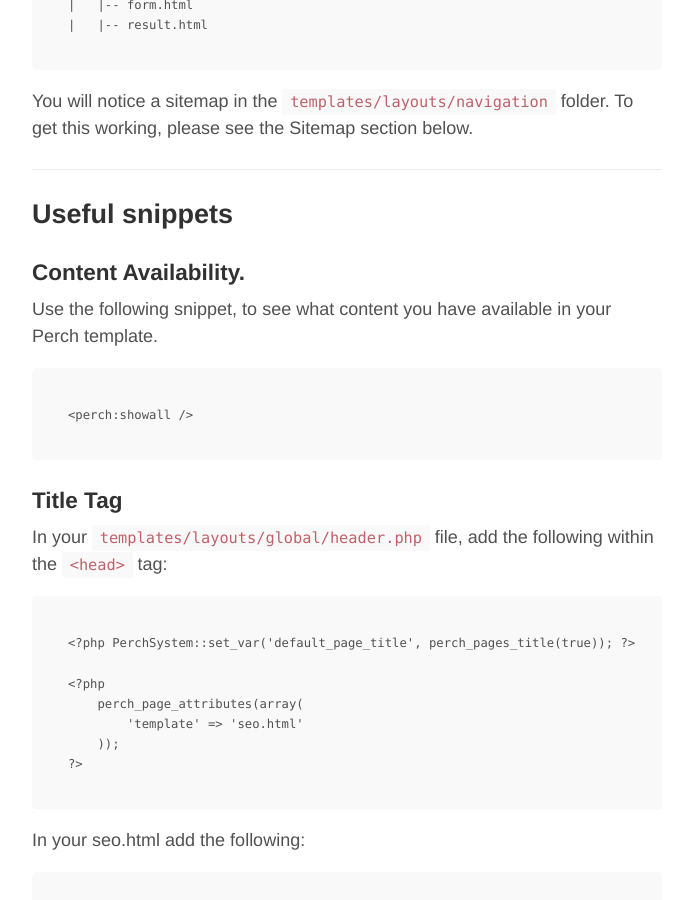
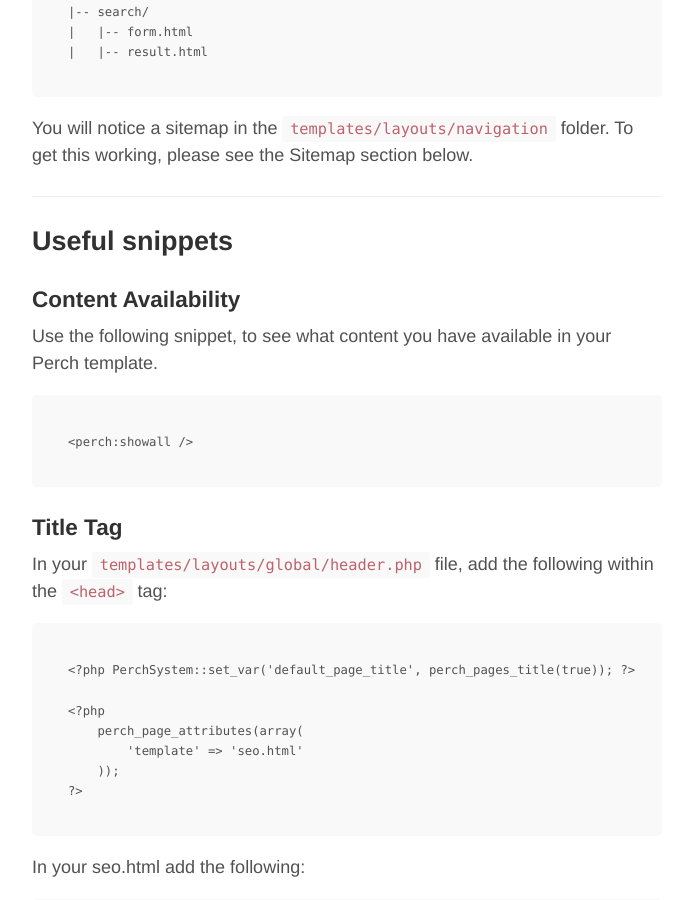
Before and after one commit to cddnation/cddnation.github.io, a Jekyll site: the page built from perch.md, in a window 1280 px wide and 900 px high, scrolled down 1579 px. Shown: the whole window, without its empty margins (293-977 px from the left). Built offline with Jekyll 4.4.1, drawn with Linux system fonts in a browser that asks for light colours.

```diff
--- a/perch.md
+++ b/perch.md
@@ -74,7 +75,7 @@
 
 ## Useful snippets
 
-### Content Availability.
+### Content Availability
 Use the following snippet, to see what content you have available in your Perch template.
 
     <perch:showall />
```
Also changed, not shown: other parts of perch.md (+1 -0 lines).
